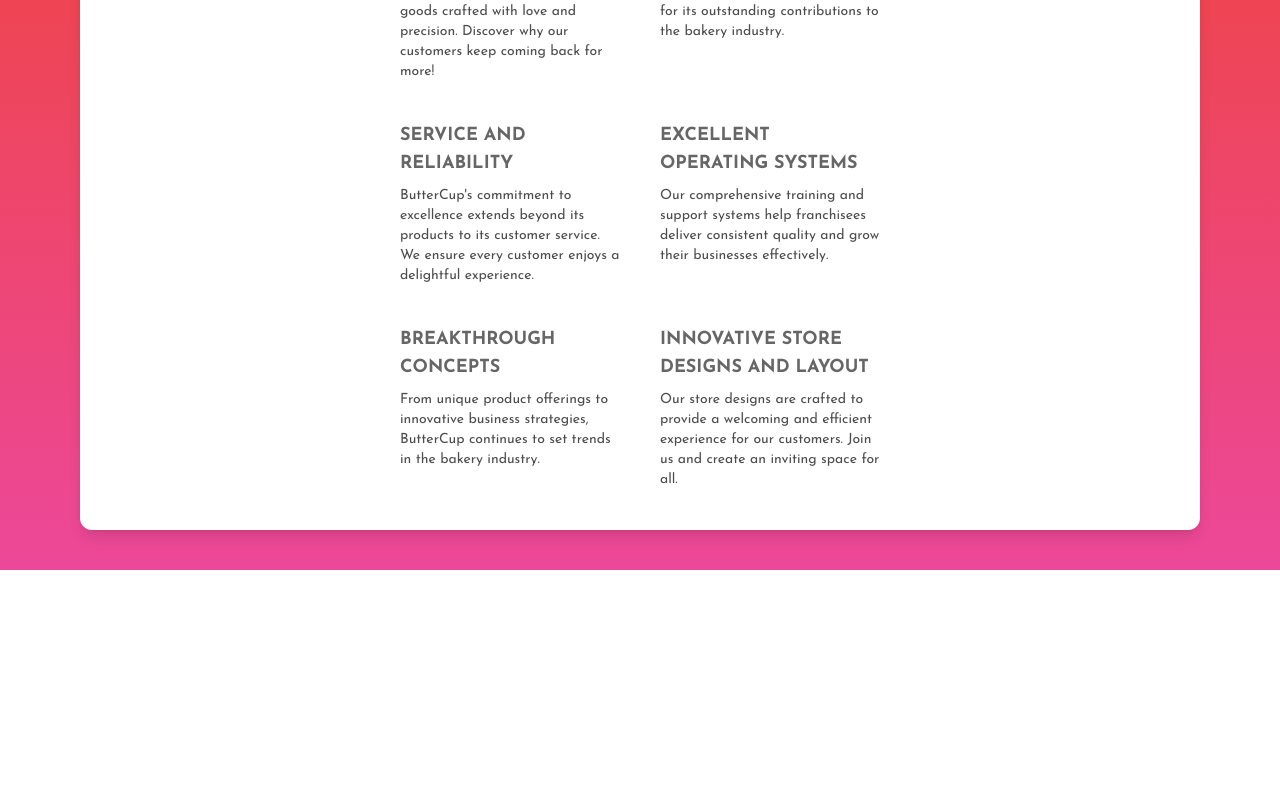
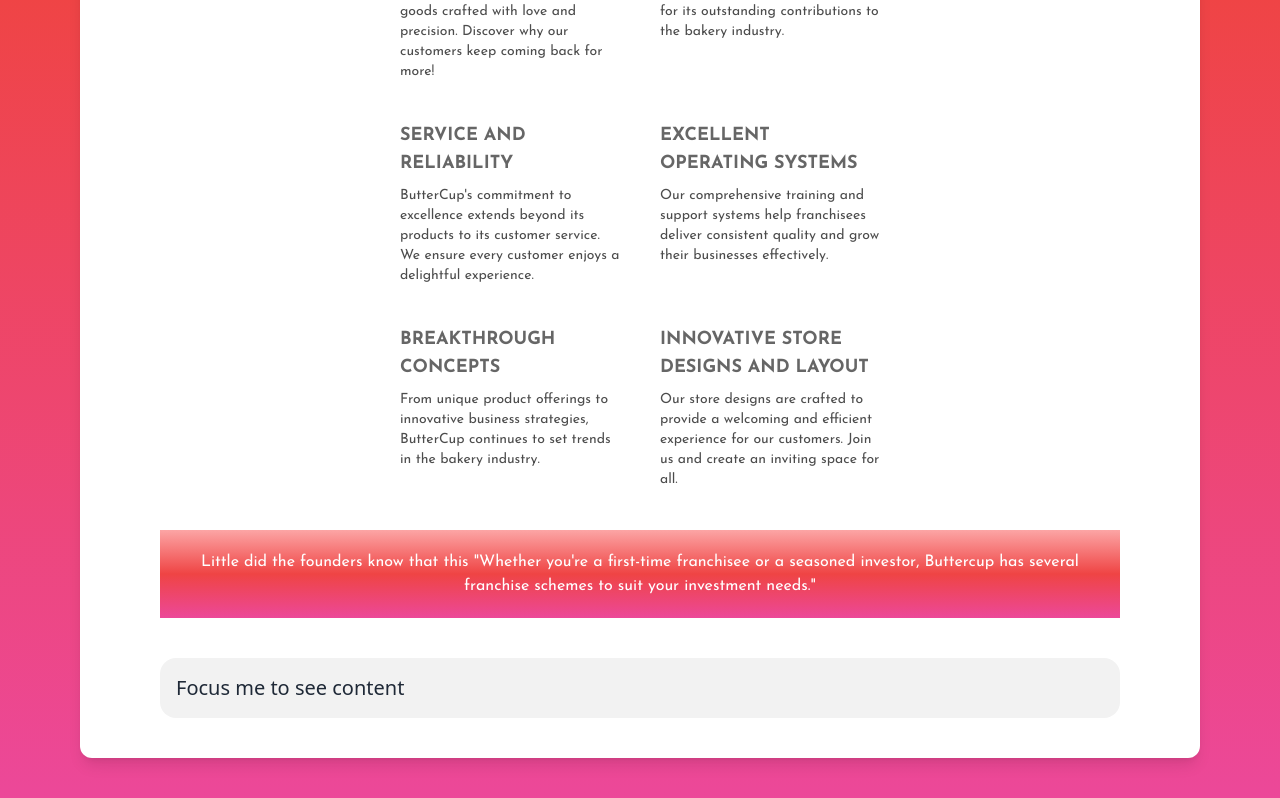
Before and after one commit to AdieDev0/BakeShop-Static, a React (Vite) app in the folder cake/: page /franchise in a window 1280 px wide. Shown: the part 912-1710 px from the top of the page. Before the commit the page ends 1482 px from the top, so only its background shows below. Built offline with nearby package versions, Linux system fonts and the light colour scheme; some icons are missing; a web font is replaced by a local one.

Commit message:
Collapse Section

```diff
--- a/cake/src/Components/Franchising/Franchise.jsx
+++ b/cake/src/Components/Franchising/Franchise.jsx
@@ -21,7 +21,7 @@
         </div>
 
         {/* CONTENT SECTION */}
-        <div className="grid grid-cols-1 md:grid-cols-2 px-60 gap-10">
+        <div className="grid grid-cols-1 md:grid-cols-2 px-60 gap-10 mb-10">
           <div className="text-left">
             <h2 className="text-black/60 font-Josefin-Sans text-lg font-bold mb-2">
               BRAND LEADERSHIP
@@ -86,6 +86,29 @@
             </p>
           </div>
         </div>
+
+        {/* BG TEXT */}
+        <div className="bg-gradient-to-b from-red-300 via-red-500 to-pink-500 px-10 py-5 mb-10">
+          <p className="text-center text-white font-Josefin-Sans">
+            Little did the founders know that this "Whether you're a first-time
+            franchisee or a seasoned investor, Buttercup has several franchise
+            schemes to suit your investment needs."
+          </p>
+        </div>
+
+        {/* COLLAPSE SECTION */}
+        <div>
+          <div tabIndex={0} className="collapse bg-base-200">
+            <div className="collapse-title text-xl font-medium">
+              Focus me to see content
+            </div>
+            <div className="collapse-content">
+              <p>
+                tabindex={0} attribute is necessary to make the div focusable
+              </p>
+            </div>
+          </div>
+        </div>
       </div>
     </div>
   );
```
